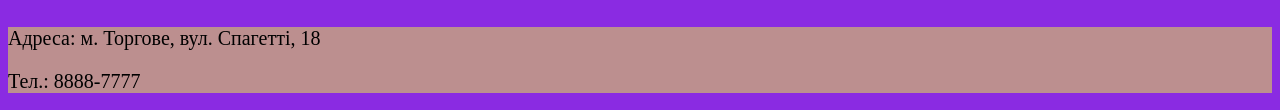
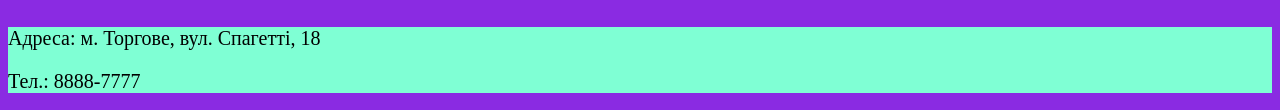
Before and after one commit to SAUSHKA/project2, a plain HTML site: page index.html in a window 1280 px wide. Shown: the part 1713-1823 px from the top of the page. Drawn offline with Linux system fonts and the light colour scheme.

Commit message:
Update style.css

```diff
--- a/style.css
+++ b/style.css
@@ -27,7 +27,7 @@ nav a{
 }
 
 footer{
-    background-color: rosybrown;
+    background-color: #7FFFD4;
     font-size:20px;
 }
 
```
